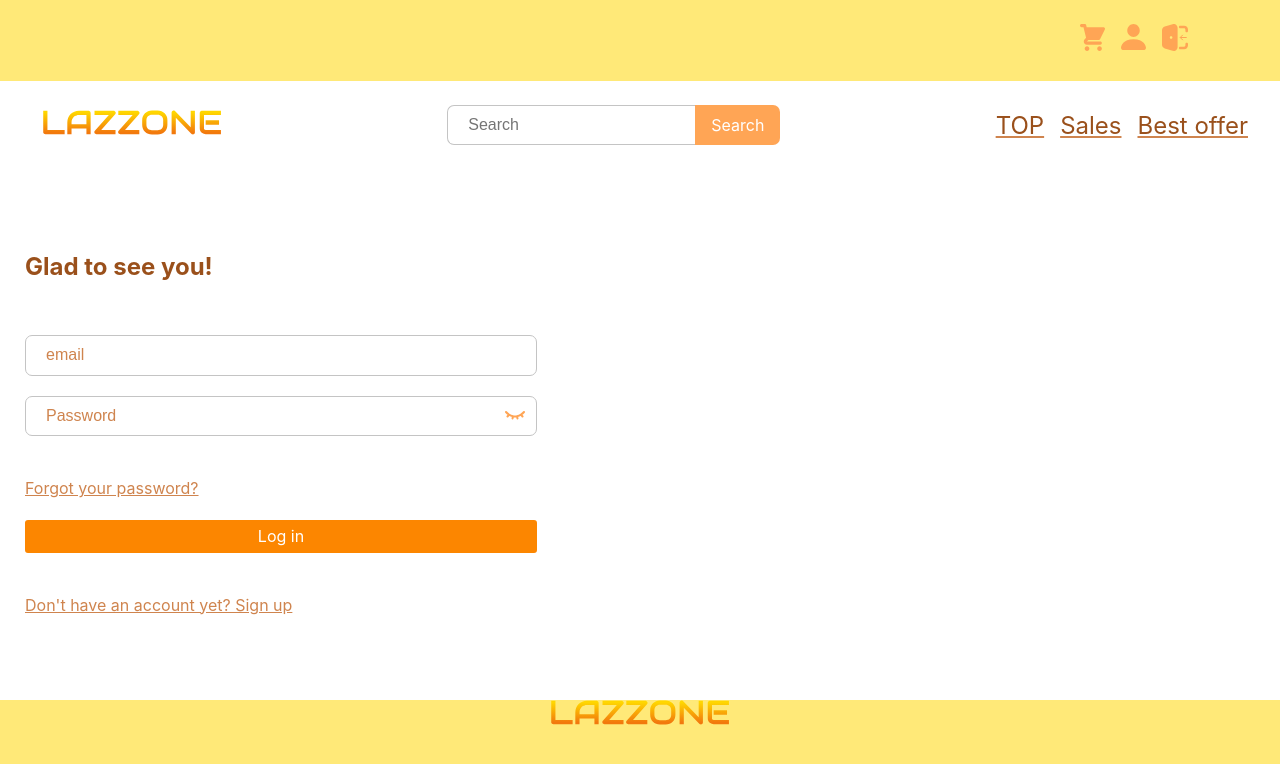
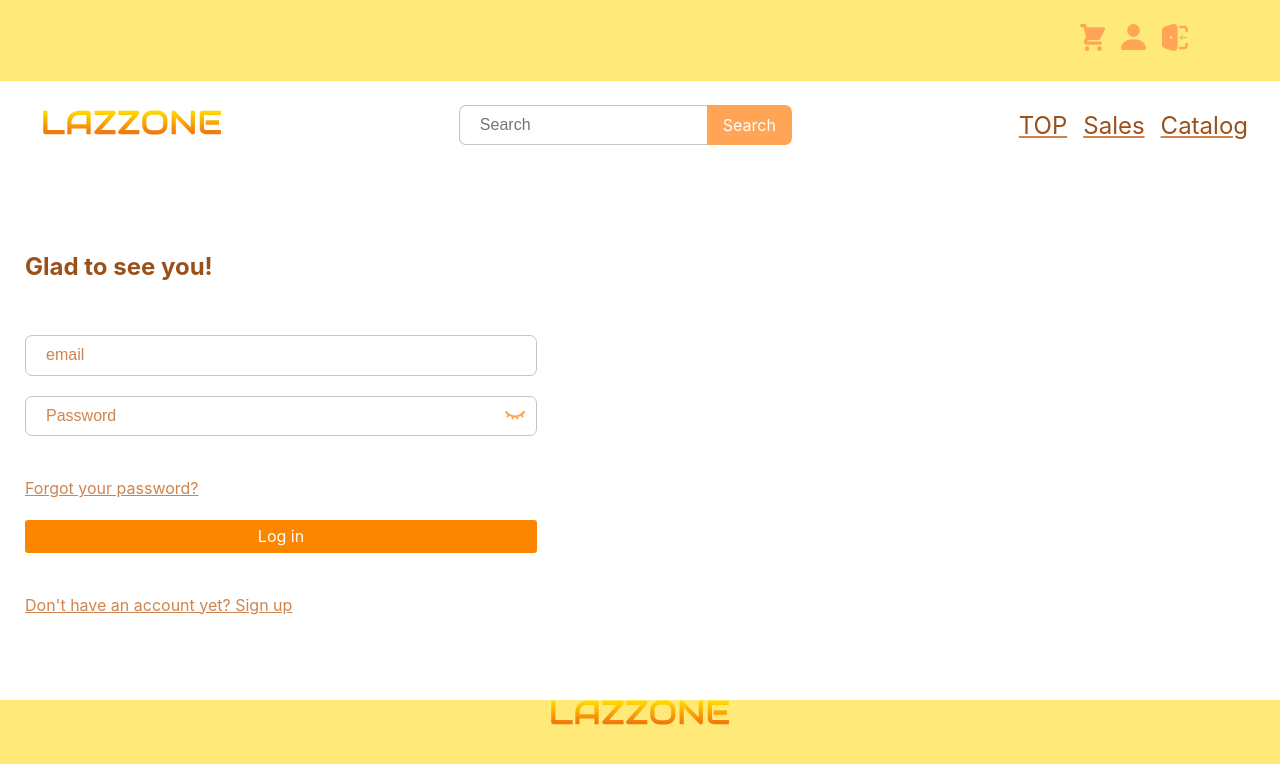
Before and after one commit to mamont79/eCommerce-Application, a React (Vite) app: page /login in a window 1280 px wide. Shown: the top 764 px of the page. Built offline with nearby package versions, Linux system fonts and the light colour scheme.

Commit message:
feat: add catalog api and get array of products

```diff
--- a/src/App.tsx
+++ b/src/App.tsx
@@ -12,6 +12,7 @@ import {
   StyledPageWrapper,
 } from './components/routerWrapper/style';
 import Logout from './pages/logout';
+import Catalog from './pages/catalog';
 
 export default function App() {
   return (
@@ -22,6 +23,7 @@ export default function App() {
         <Route path="/login" element={<Login />} />
         <Route path="/registration" element={<Registration />} />
         <Route path="/logout" element={<Logout />} />
+        <Route path="/catalog" element={<Catalog />} />
         <Route path="*" element={<NotFound />} />
       </StyledRoutes>
       <ToastContainer />
--- /dev/null
+++ b/src/api/catalog.ts
@@ -0,0 +1,14 @@
+import { getAuthToken } from './auth';
+import { publicInstance } from './index';
+
+export const catalogProducts = async () => {
+  const authToken = await getAuthToken();
+  const { data } = await publicInstance.get(`/products`, {
+    headers: {
+      Authorization: `Bearer ${authToken}`,
+    },
+  });
+  // eslint-disable-next-line no-console
+  console.log(data);
+  return data;
+};
--- a/src/components/navBar/userControls.tsx
+++ b/src/components/navBar/userControls.tsx
@@ -23,8 +23,8 @@ export default function UserControls() {
         <Link to="/sales">
           <StyledTextLink>Sales</StyledTextLink>
         </Link>
-        <Link to="/recommendation">
-          <StyledTextLink>Best offer</StyledTextLink>
+        <Link to="/catalog">
+          <StyledTextLink>Catalog</StyledTextLink>
         </Link>
       </StyledContainerForUserControlsLinks>
     </StyledSecondHeaderRow>
--- a/src/features/users/usersSlice.ts
+++ b/src/features/users/usersSlice.ts
@@ -9,6 +9,7 @@ import { loginMeCustomer } from '../../api/login';
 import { LoginData } from '../../api/authTypes';
 import { deleteMailToken } from '../../api/cookieToken';
 import { UserCreateRequestData } from '../../pages/registration/RegistrationForm/CustomFormElements/type';
+import { catalogProducts } from '../../api/catalog';
 
 const initialState: UsersState = {
   user: null,
@@ -21,11 +22,16 @@ export const fetchAuthToken = createAsyncThunk(
   'users/fetchAuthToken',
   async () => {
     const response = await getAuthToken();
-    // eslint-disable-next-line no-console
-    console.log(response);
     return response;
   }
 );
+
+export const fetchCatalog = createAsyncThunk('products', async () => {
+  const { data } = await catalogProducts();
+  // eslint-disable-next-line no-console
+  console.log(data);
+  return data.results;
+});
 
 export const fetchAuthEmailToken = createAsyncThunk(
   'users/fetchAuthEmailToken',
--- /dev/null
+++ b/src/pages/catalog/index.tsx
@@ -0,0 +1,11 @@
+import { catalogProducts } from '../../api/catalog';
+import { StyledBtn } from '../../components/styledBtn';
+
+export default function Catalog() {
+  return (
+    <div>
+      <h1>Catalog</h1>
+      <StyledBtn onClick={catalogProducts}>Get Catalog</StyledBtn>
+    </div>
+  );
+}
```
Also changed, not shown: src/pages/catalog/style.tsx (added).
